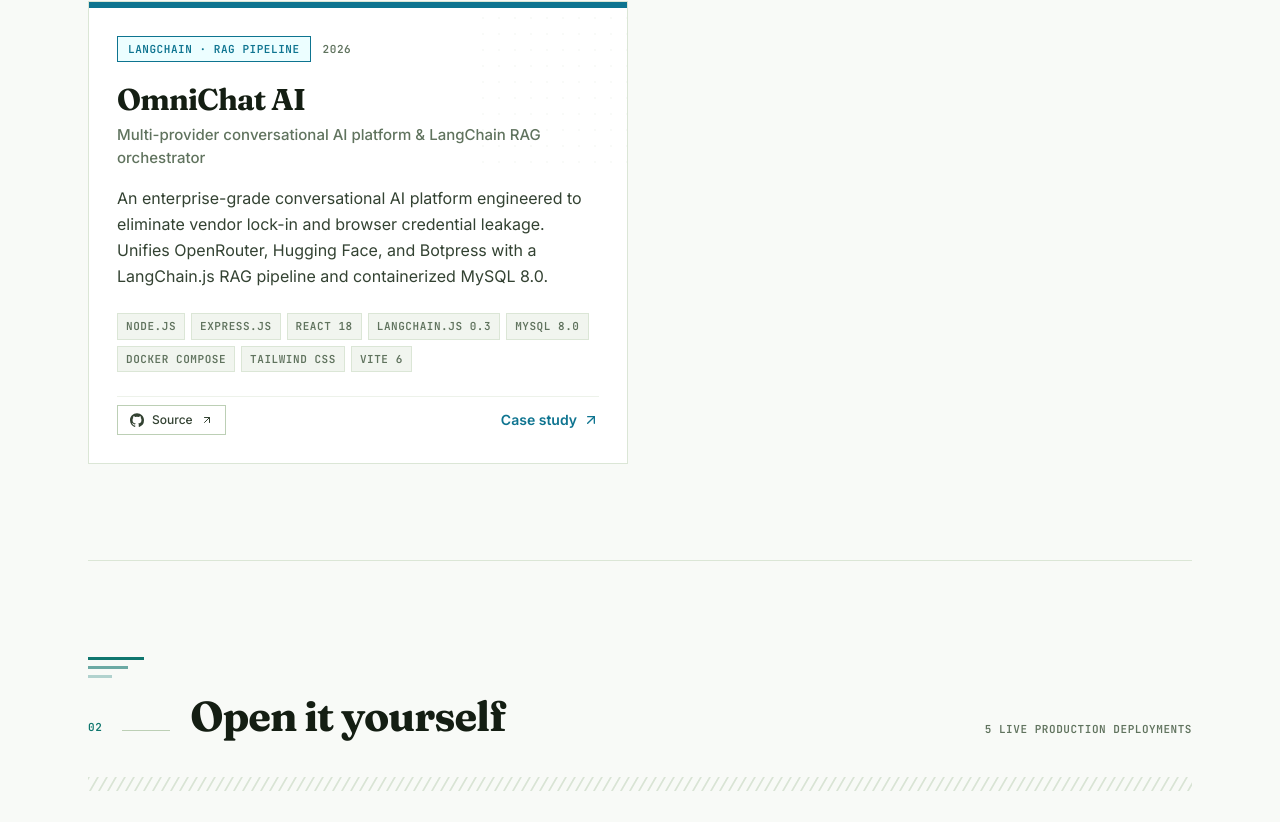
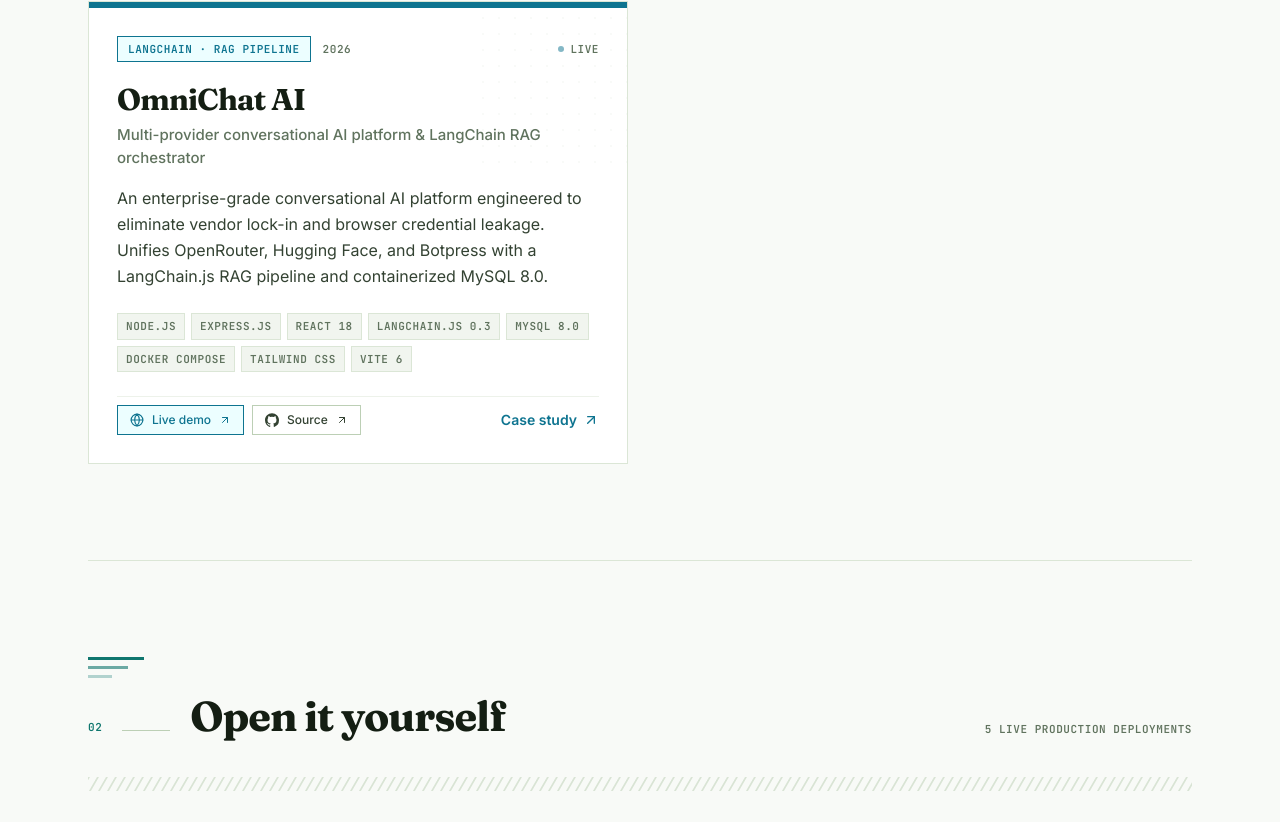
Before and after one commit to Turjo101365/portfolio, a React (Vite) app: page / in a window 1280 px wide. Shown: the part 2729-3551 px from the top of the page. Built offline with nearby package versions, Linux system fonts and the light colour scheme.

Commit message:
feat(portfolio): link omnichat-ai live deployment

```diff
--- a/src/data/projects.ts
+++ b/src/data/projects.ts
@@ -171,7 +171,8 @@
     accent: 'cyan',
     technologies: ['Node.js', 'Express.js', 'React 18', 'LangChain.js 0.3', 'MySQL 8.0', 'Docker Compose', 'Tailwind CSS', 'Vite 6'],
     githubUrl: 'https://github.com/Turjo101365/ai-chatbot-web',
-    isLive: false,
+    isLive: true,
+    liveUrl: 'https://omnichat-ai-zqzu.onrender.com',
     achievement: '🧠 Decoupled Multi-Model Architecture',
     badgeLabel: 'LangChain · RAG Pipeline',
     caseStudy: {
```
